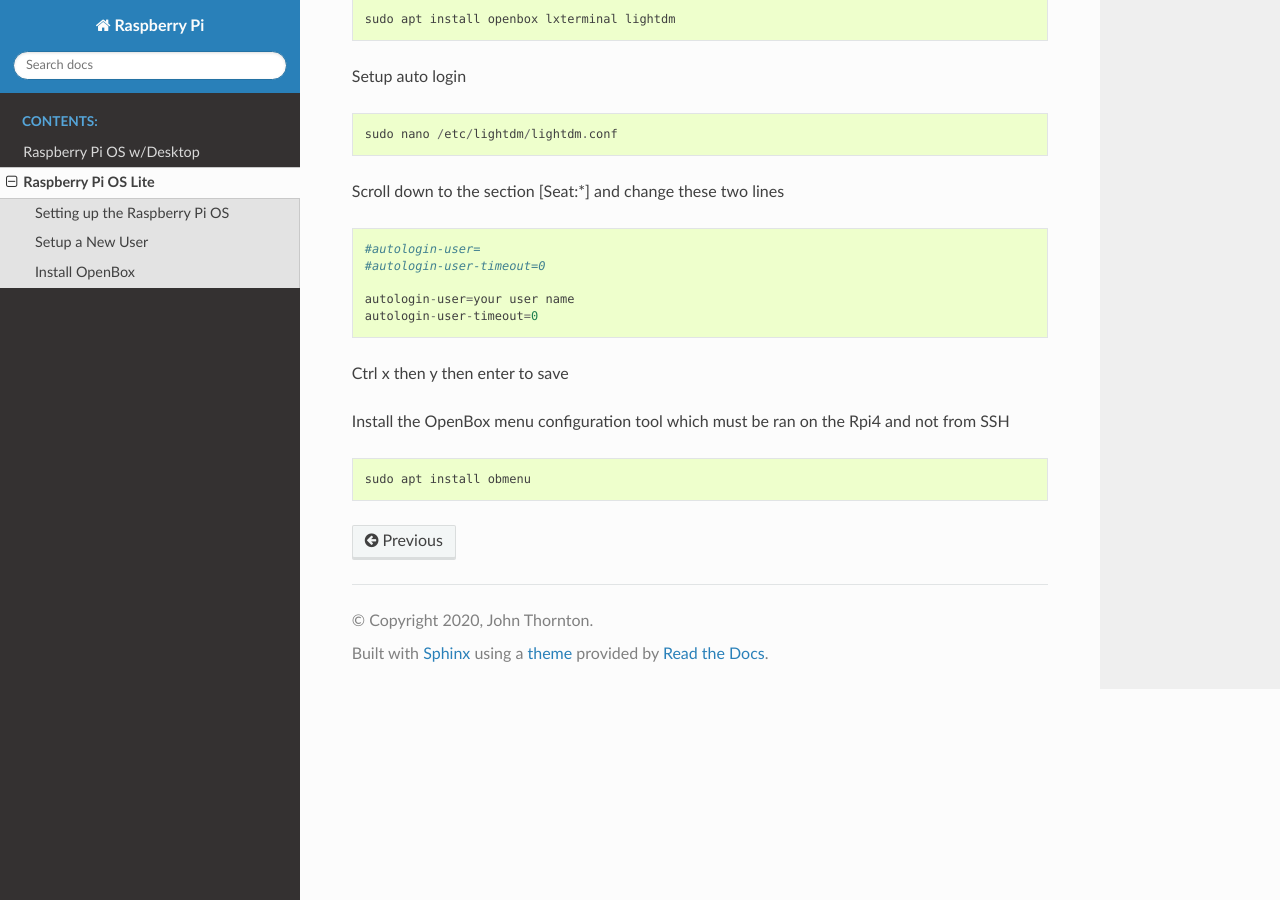
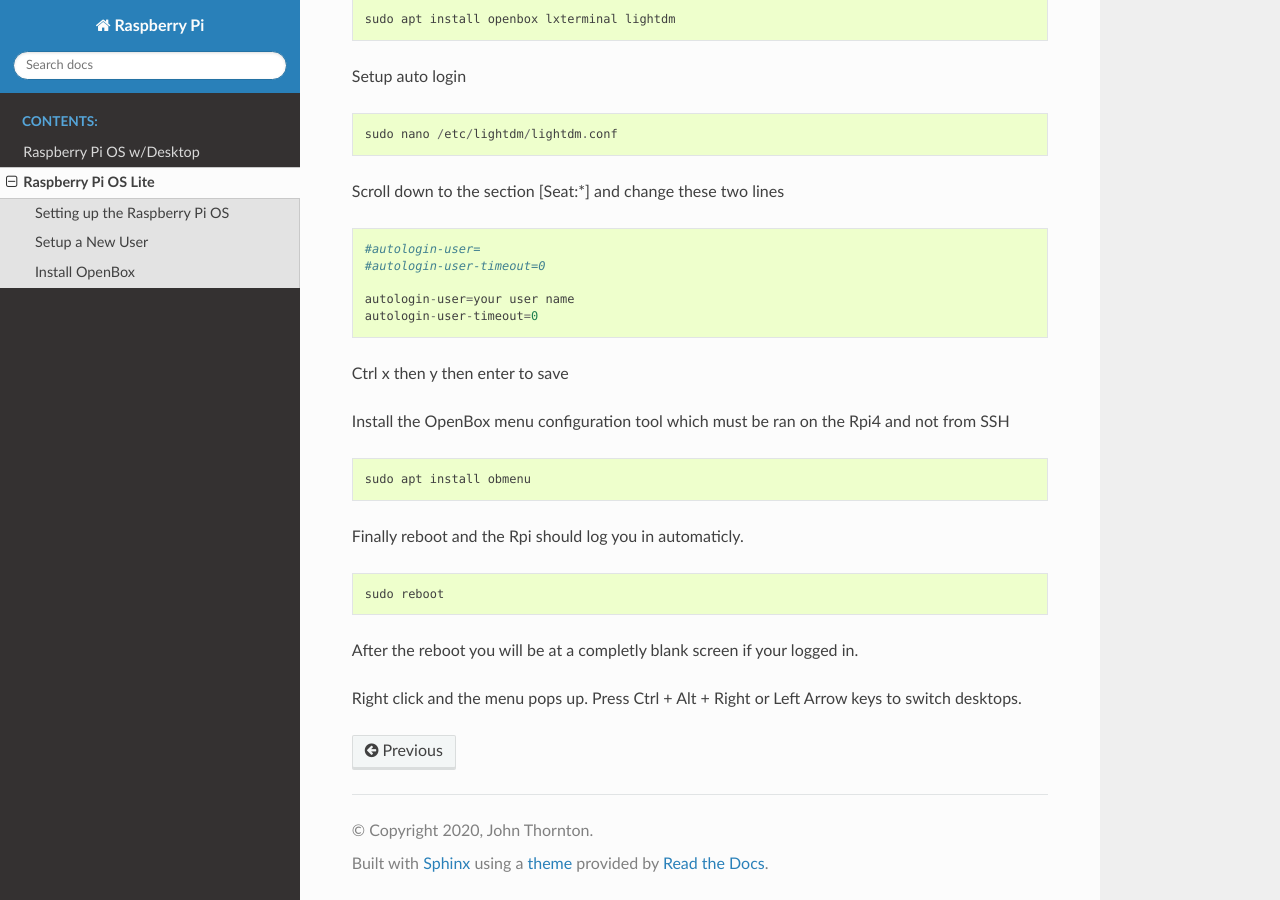
Before and after one commit to jethornton/rpi, a Sphinx documentation site: the page built from docs/source/lite-install.rst, in a window 1280 px wide and 900 px high, scrolled down 3045 px. Built offline with Sphinx 7.4.7 and the Read the Docs theme 2.0.0, drawn with Linux system fonts in a browser that asks for light colours.

Commit message:
add more content

```diff
--- a/docs/source/lite-install.rst
+++ b/docs/source/lite-install.rst
@@ -154,3 +154,13 @@
 ::
 
   sudo apt install obmenu
+
+Finally reboot and the Rpi should log you in automaticly.
+::
+
+  sudo reboot
+
+After the reboot you will be at a completly blank screen if your logged in.
+
+Right click and the menu pops up. Press Ctrl + Alt + Right or Left Arrow keys
+to switch desktops.
```
